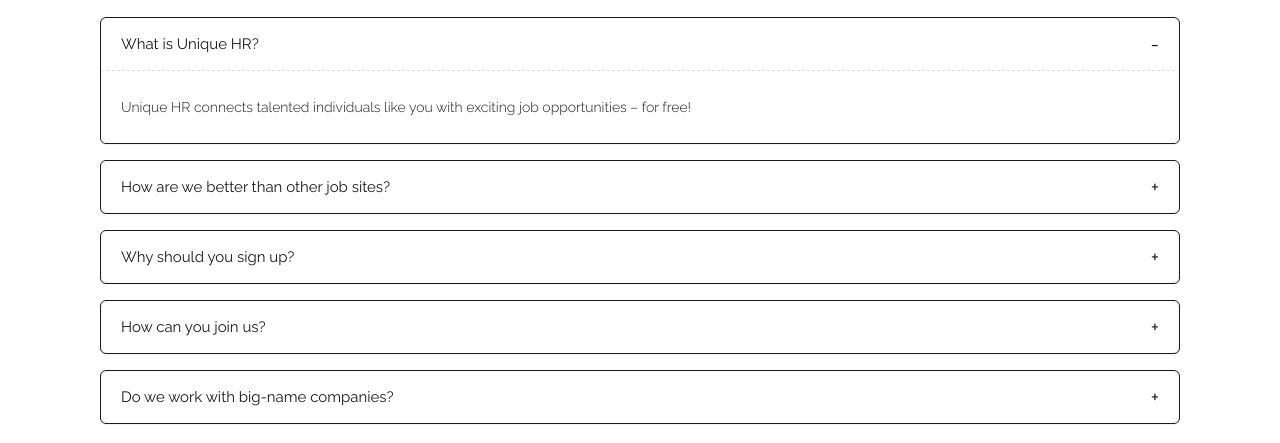
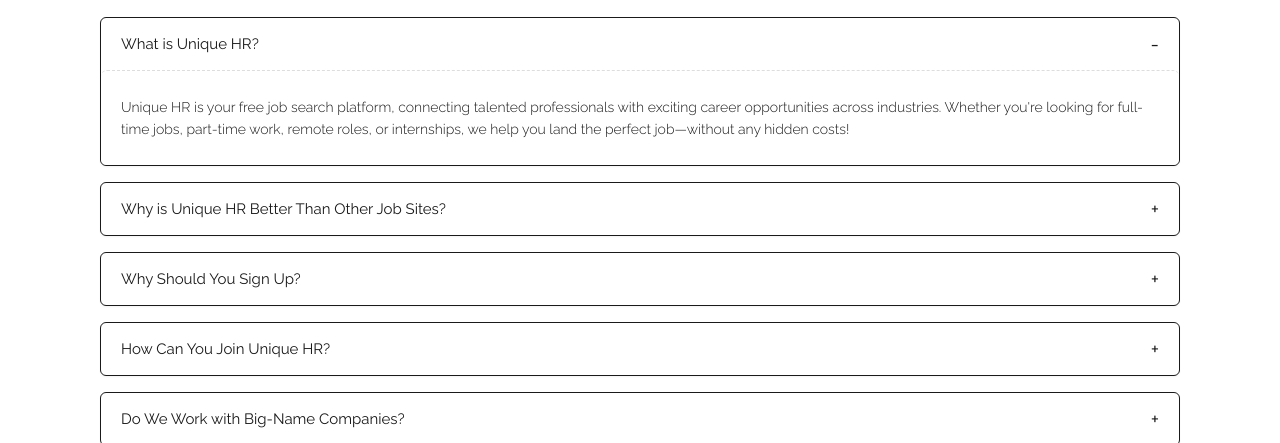
Before and after one commit to ShiviiSonii/UniqueHR, a React (Vite) app: page / in a window 1280 px wide. Both pictures are taken after a click on the label "What is Unique HR?". Shown: the part 4850-5293 px from the top of the page. Built offline with nearby package versions, Linux system fonts and the light colour scheme.

Commit message:
updated accordion

```diff
--- a/src/components/Accordion.jsx
+++ b/src/components/Accordion.jsx
@@ -12,33 +12,37 @@
                 <input type="checkbox" id="accordion1"/>
                 <label for="accordion1" class="accordion-item-title"><span class="icon"></span>What is Unique HR?
                 </label>
-                <div class="accordion-item-desc">Unique HR connects talented individuals like you with exciting job opportunities – for free!</div>
+                <div class="accordion-item-desc">Unique HR is your free job search platform, connecting talented professionals with exciting career opportunities across industries. Whether you're looking for full-time jobs, part-time work, remote roles, or internships, we help you land the perfect job—without any hidden costs!</div>
                 </div>
             <div class="accordion-item">
                 <input type="checkbox" id="accordion2"/>
-                <label for="accordion2" class="accordion-item-title"><span class="icon"></span>How are we better than other job sites?</label>
+                <label for="accordion2" class="accordion-item-title"><span class="icon"></span>Why is Unique HR Better Than Other Job Sites?
+                </label>
                 <div class="accordion-item-desc">
-                No Hidden Fees. No Premium Plans. We believe in free access to the best roles. No gimmicks, no locked features.
+                Unlike traditional job portals, we believe in 100% free access to the best opportunities. No premium memberships, no paywalls, and no locked features—just genuine job listings from companies looking for skilled professionals like you.</div>
+            </div>
+
+            <div class="accordion-item">
+                <input type="checkbox" id="accordion3"/>
+                <label for="accordion3" class="accordion-item-title"><span class="icon"></span>Why Should You Sign Up?
+                </label>
+                <div class="accordion-item-desc">Tired of irrelevant job alerts, spammy emails, and endless recruiter calls? Unique HR simplifies your job search by matching you with roles that truly fit your skills and preferences. No spam, no gimmicks—just real jobs, straight to your inbox.
                 </div>
             </div>
 
             <div class="accordion-item">
-                <input type="checkbox" id="accordion3"/>
-                <label for="accordion3" class="accordion-item-title"><span class="icon"></span>Why should you sign up?</label>
-                <div class="accordion-item-desc">Why not? We prioritize matching you with roles that fit your skills – no spam, no irrelevant interviews, and no endless emails. Just real opportunities, straight to you</div>
-            </div>
-
-            <div class="accordion-item">
                 <input type="checkbox" id="accordion4"/>
-                <label for="accordion4" class="accordion-item-title"><span class="icon"></span>How can you join us?</label>
-                <div class="accordion-item-desc">It’s simple – sign up, fill in your details, submit your CV, and you’re in!</div>
+                <label for="accordion4" class="accordion-item-title"><span class="icon"></span>How Can You Join Unique HR?
+                </label>
+                <div class="accordion-item-desc">Joining Unique HR is quick and hassle-free. Simply sign up for free, fill in your details, upload your CV, and start applying for jobs that match your skills and interests.</div>
             </div>
 
             <div class="accordion-item">
                 <input type="checkbox" id="accordion5"/>
-                <label for="accordion5" class="accordion-item-title"><span class="icon"></span>Do we work with big-name companies?
+                <label for="accordion5" class="accordion-item-title"><span class="icon"></span>Do We Work with Big-Name Companies?
                 </label>
-                <div class="accordion-item-desc">Not yet, but hear us out. While we may not have the biggest names, we offer dream roles with top-notch packages that matter to you. Sometimes, the best jobs come from unexpected places.</div>
+                <div class="accordion-item-desc">Not yet—but hear us out. The best job opportunities don’t always come from the biggest brands. We connect you with fast-growing startups, mid-sized firms, and hidden gems offering great salary packages, career growth, and work-life balance.
+                </div>
             </div>
         </div>
     </div>
--- a/src/styles/Features.css
+++ b/src/styles/Features.css
@@ -24,7 +24,6 @@
   font-size: 50px;
   font-weight: 600;
   color: var(--text-color);
-  text-transform: uppercase;
   letter-spacing: 1px;
   margin-top: 20px;
   margin-bottom: 40px;
```
